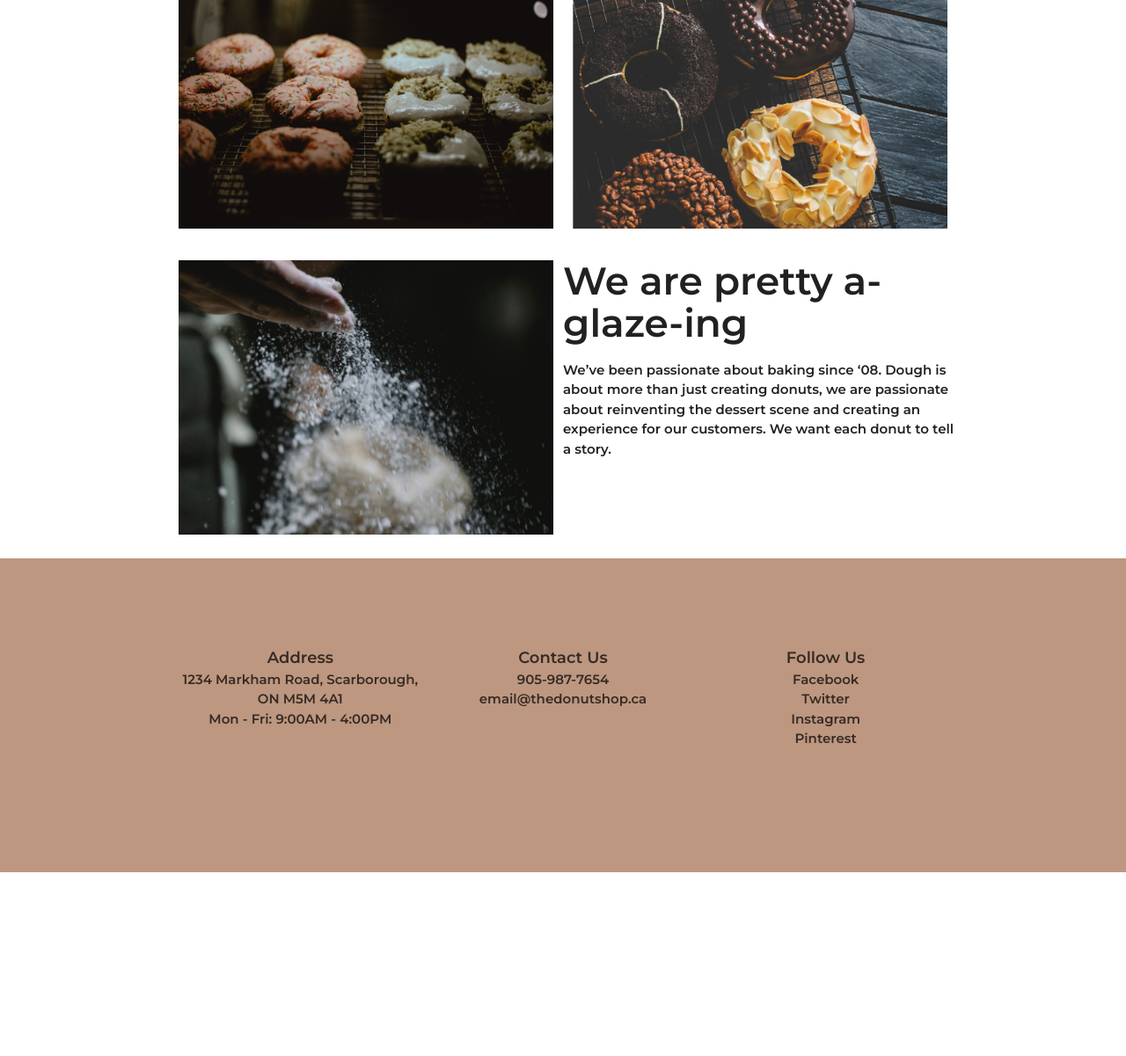
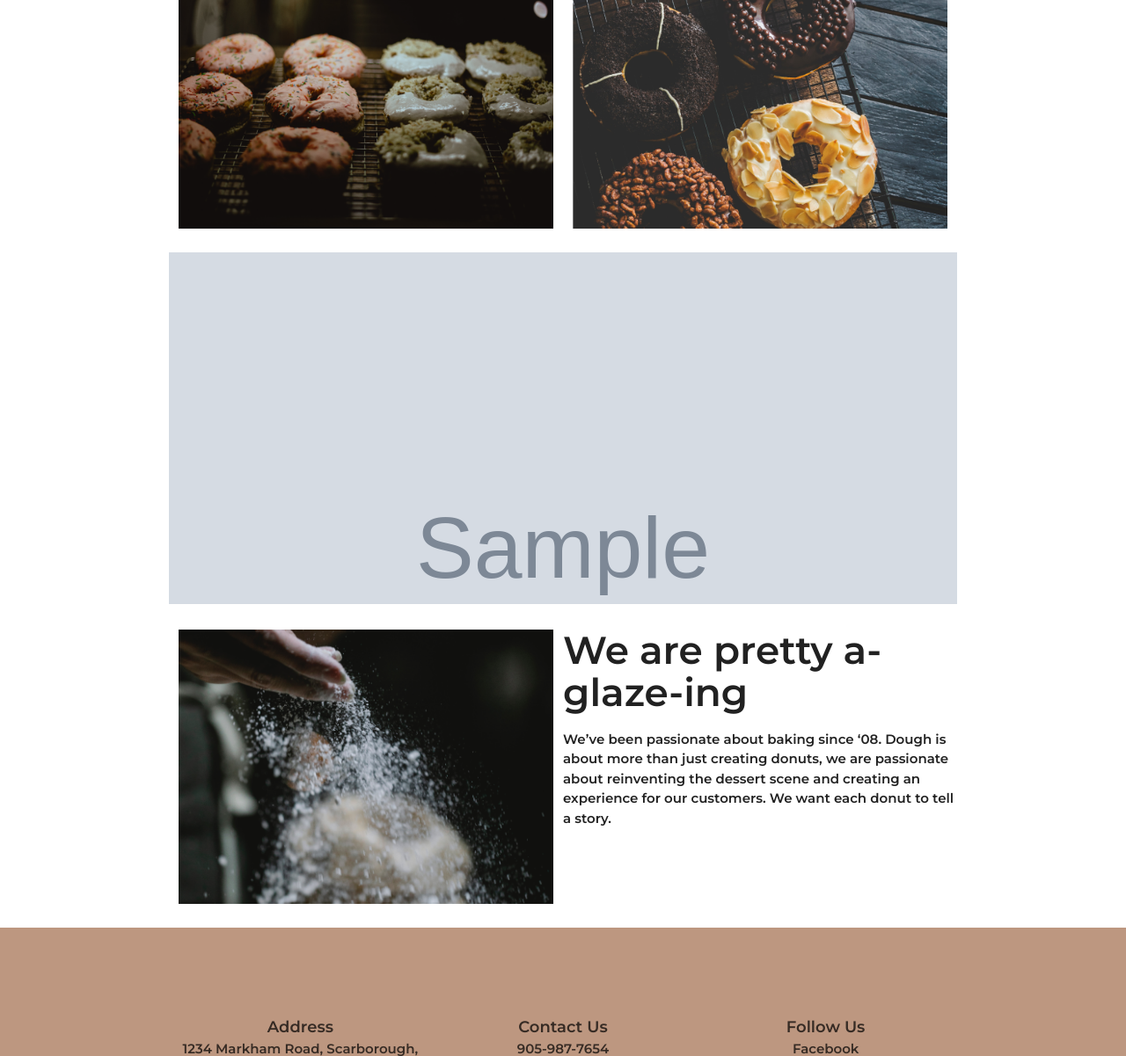
Before and after one commit to janusshanp/donut_shop, a Django app: page / in a window 1280 px wide. Shown: the part 516-1717 px from the top of the page at 88% size. Before the commit the page ends 1508 px from the top, so only its background shows below. Run offline with Django 4.2, Linux system fonts and the light colour scheme; tables that the repository leaves empty hold one stand-in row (values such as "Sample post"); grey boxes marked "Sample" are stand-in pictures.

Commit message:
carousel slider

```diff
--- a/main_app/templates/home.html
+++ b/main_app/templates/home.html
@@ -19,8 +19,13 @@
 		/>
 	</div>
 </div>
-
-<div class="bestseller-carousel"></div>
+<div class="carousel carousel-slider">
+	{% for donut in donuts %}
+	<a class="carousel-item" href="{% url 'detail' donut.id %}"
+		><img src="{% static donut.image %}"
+	/></a>
+	{% endfor %}
+</div>
 
 <div class="row">
 	<div class="about col s12 m6">
@@ -35,4 +40,12 @@
 		</p>
 	</div>
 </div>
+<script>
+	let carousel = document.querySelector(".carousel");
+	console.log(carousel);
+
+	M.Carousel.init(carousel, {
+		fullWidth: true,
+	});
+</script>
 {% endblock %}
--- a/main_app/views.py
+++ b/main_app/views.py
@@ -15,7 +15,8 @@ class DeliveryUpdate(UpdateView):
     fields = '__all__'
 
 def home(request):
-    return render(request, 'home.html')
+    donuts = Donut.objects.all()
+    return render(request, 'home.html', {'donuts': donuts})
 
 @login_required
 def cart_index(request):
@@ -185,7 +186,6 @@ def quantity_update(request, donut_id, item_id, amount_id):
     response = HttpResponse("done")
     return response
 
-
 def add_note(request):
     pass
     # cart = Cart.objects.get(user = request.user)
```
Also changed, not shown: 1 other file.
